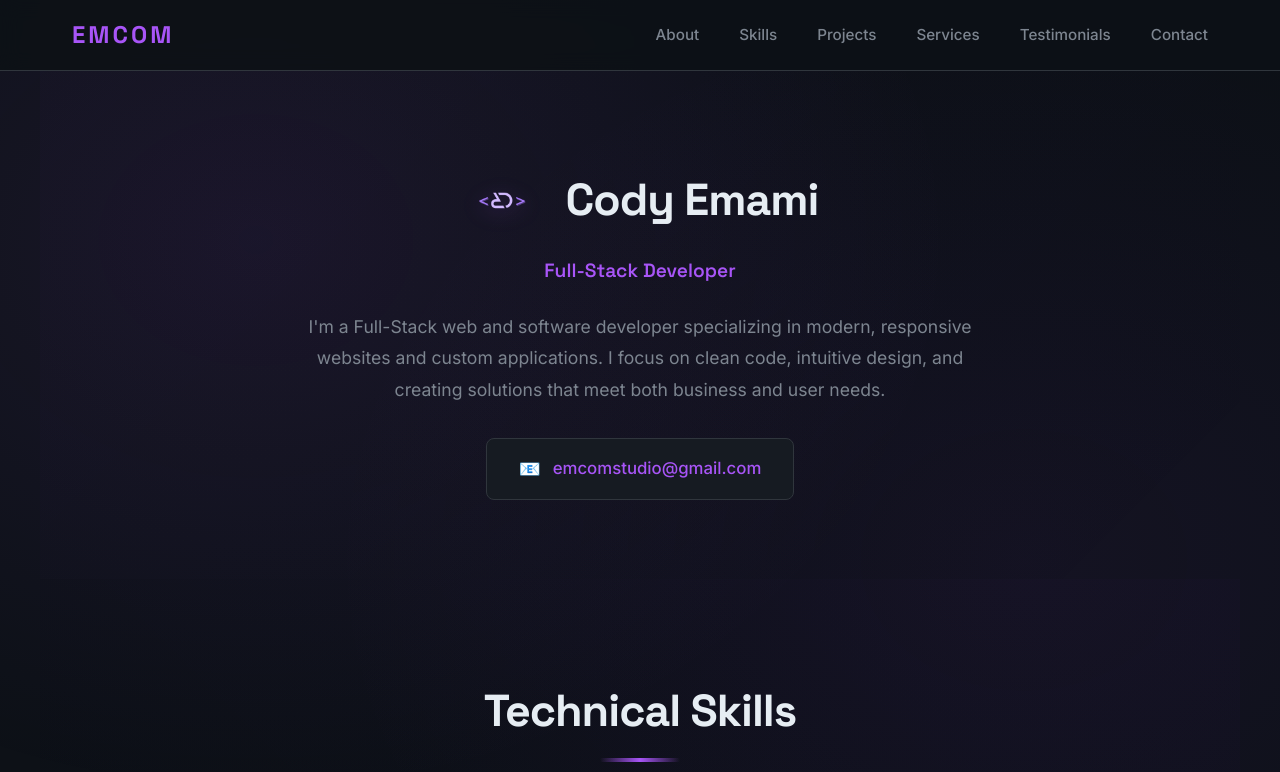
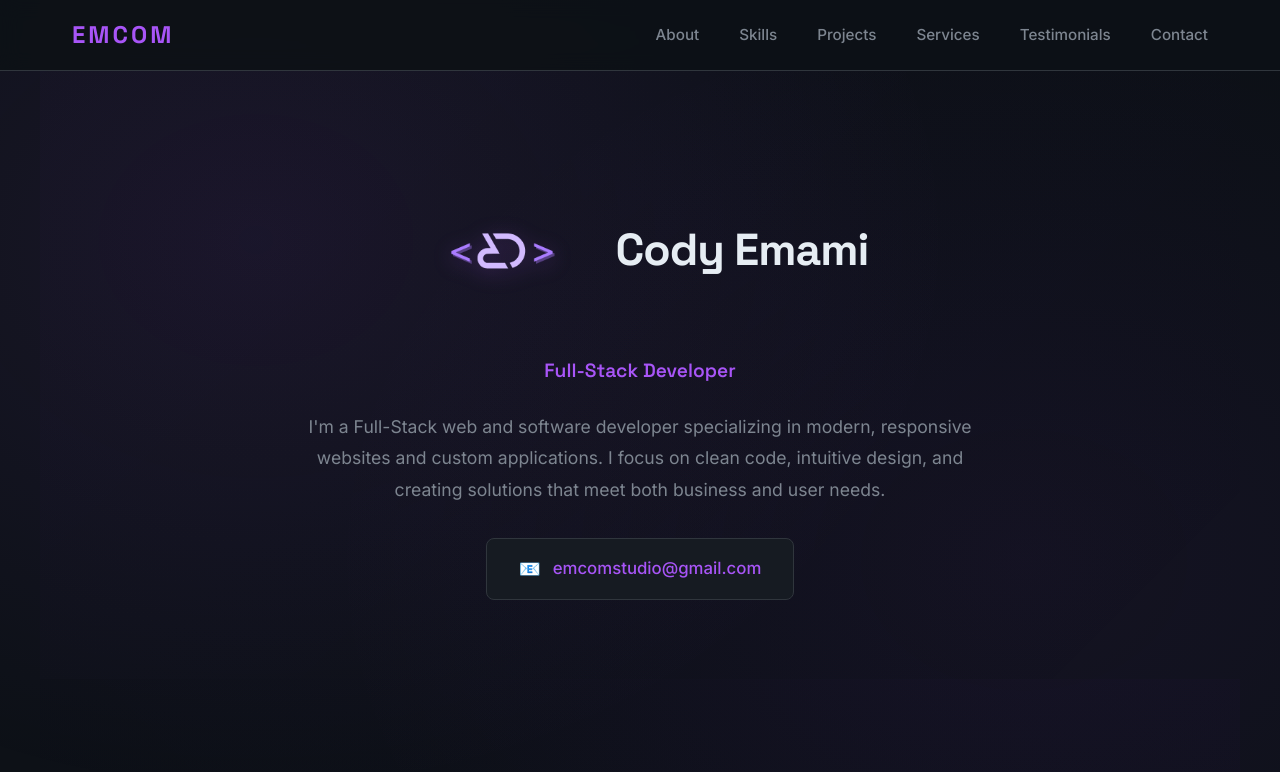
Before and after one commit to CEMAMI09/EmcomStudio, a plain HTML site: page index.html in a window 1280 px wide. Shown: the top 772 px of the page. Drawn offline with Linux system fonts and the light colour scheme.

Commit message:
Resize EMCOM logo in About Me section

```diff
--- a/index.html
+++ b/index.html
@@ -786,7 +786,7 @@
     <section id="about" style="padding-top: 10rem; padding-bottom: 3rem; opacity: 1; transform: translateY(0);">
         <div style="max-width: 900px; margin: 0 auto; text-align: center;">
             <div style="display: flex; align-items: center; justify-content: center; gap: 1.5rem; margin-bottom: 1rem; flex-wrap: wrap;">
-                <img src="emcomlogo.png" alt="EMCOM Logo" style="width: 80px; height: 80px; filter: drop-shadow(0 4px 10px rgba(168, 85, 247, 0.3));">
+                <img src="emcomlogo.png" alt="EMCOM Logo" style="width: 180px; height: 180px; filter: drop-shadow(0 4px 10px rgba(168, 85, 247, 0.3));">
                 <h3 style="font-size: 2.8rem; margin: 0; color: var(--text-primary); font-family: 'Space Grotesk', sans-serif; font-weight: 700; letter-spacing: -1px;">Cody Emami</h3>
             </div>
             <p style="font-size: 1.2rem; color: var(--accent); margin-bottom: 1.5rem; font-weight: 600; font-family: 'Space Grotesk', sans-serif;">Full-Stack Developer</p>
```
